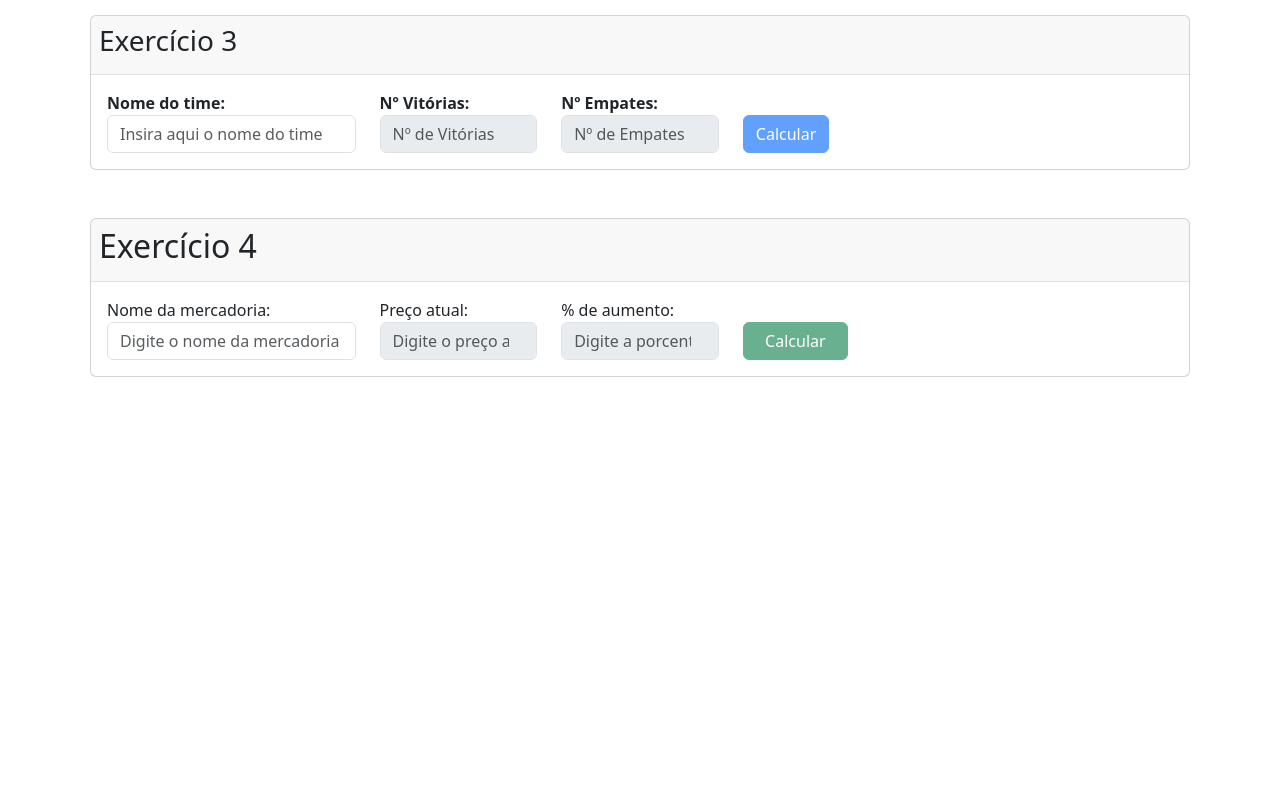
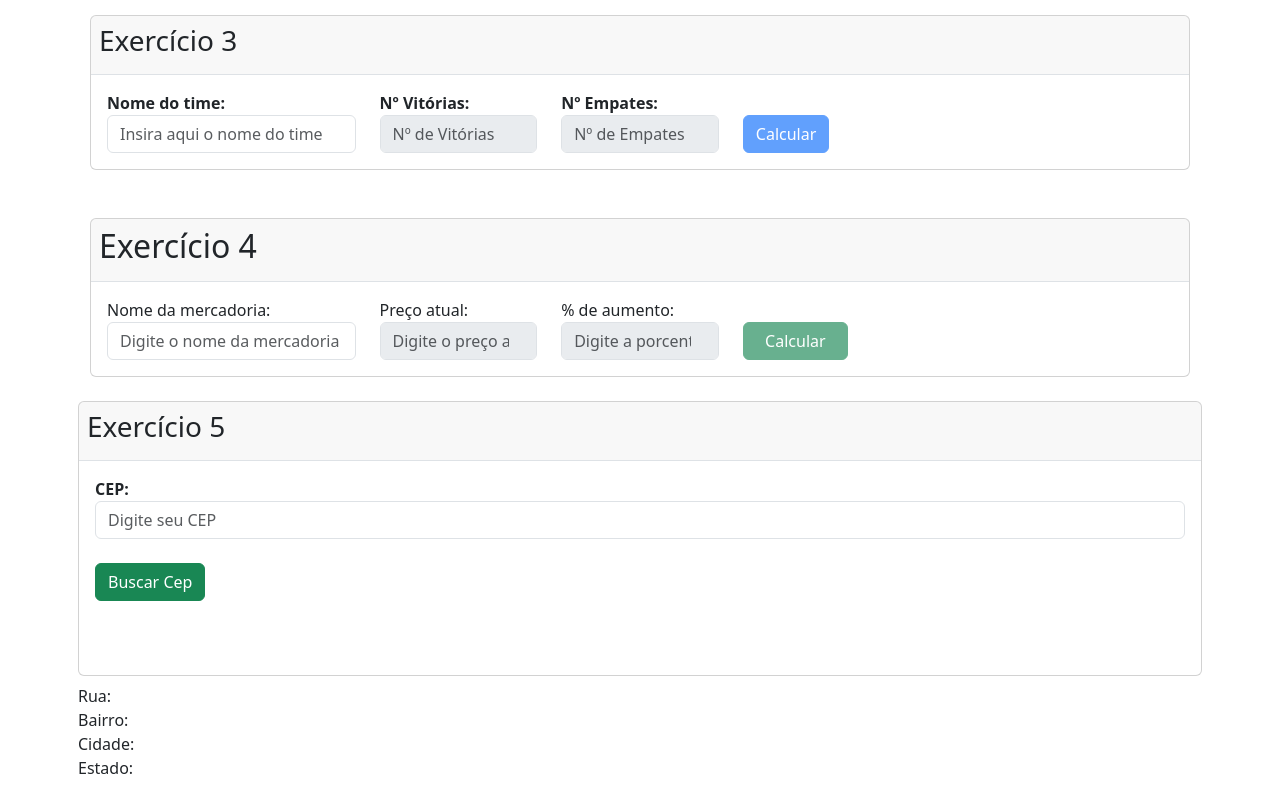
Before and after one commit to VitorCamposFrancisco/react-table, a React (Create React App) app: page / in a window 1280 px wide. Shown: the part 268-1056 px from the top of the page. Before the commit the page ends 800 px from the top, so only its background shows below. Built offline with nearby package versions, Linux system fonts and the light colour scheme.

Commit message:
Tratando API's de CEP

```diff
--- a/package.json
+++ b/package.json
@@ -6,6 +6,7 @@
     "@testing-library/jest-dom": "^5.17.0",
     "@testing-library/react": "^13.4.0",
     "@testing-library/user-event": "^13.5.0",
+    "axios": "^1.6.8",
     "bootstrap": "^5.3.3",
     "react": "^18.2.0",
     "react-bootstrap": "^2.10.2",
--- a/src/exercises/FifthExercise.js
+++ b/src/exercises/FifthExercise.js
@@ -7,8 +7,6 @@ function FifthExercise (){
     let [iPorcentagem, setPorcentagem] = useState();
     let [resultado, setTotal] = useState();
     const [isVisible, setIsVisible] = useState();
-
-
 
 
 
--- a/src/exercises/FourthExercise.js
+++ b/src/exercises/FourthExercise.js
@@ -1,7 +1,82 @@
+import { isVisible } from "@testing-library/user-event/dist/utils";
+import axios from "axios";
+import { useState } from "react";
+import { Alert } from "react-bootstrap";
+
 function FourthExercise() {
+    let [cep, setCep] = useState();
+    let [rua, setRua] = useState([]);
+    let [bairro, setBairro] = useState([]);
+    let [cidade, setCidade] = useState([]);
+    let [estado, setEstado] = useState([]);
+
+    let [status, setStatus] = useState({
+        "variant" : "",
+        "message" : ""
+    });
+
+    function Cep (valor) {
+        setCep(valor.target.value)
+    }
+
+    function buscarCep() {
+        axios.get("https://viacep.com.br/ws/" + cep + "/json/").then(function (response) {
+            setStatus({
+                "variant" : "success",
+                "message" : "Deu tudo certo :) BOA"
+            });
+
+            console.log(JSON.stringify(response.data));
+            setRua(response.data)
+            setBairro(response.data)
+            setCidade(response.data)
+            setEstado(response.data)
+        }).catch(function (error) {
+            console.log(error);
+            setStatus({
+                "variant" : "danger",
+                "message" : "Deu tudo errado :( FUDEU"
+            });
+        });
+    }
+
     return (
-        <div>
-
+        <div class="pt-4">
+            <div class="card">
+                    <div class="card-title p-2 border-bottom card-header">
+                        <h3>Exercício 5</h3>
+                    </div>
+                    <div class="card-body">
+                        <div class="row">
+                            <div class="col-sm-12 col-md-12 col-lg-12">
+                                <label class="label-control"><b>CEP:</b></label>
+                                <input class="form-control"  type="number" maxLength={8} placeholder="Digite seu CEP" onChange={Cep}></input>
+                            </div>
+                                <div class="col-sm-12 col-md-12 col-lg-3 mt-4">
+                                <button className="btn btn-success" onClick={buscarCep}>Buscar Cep</button>
+                            </div>
+                            <div class="col-sm-12 col-md-12 col-lg-12 mt-2" role="alert">
+                            <Alert variant={status.variant} >
+                                {status.message}
+                            </Alert>
+                            </div>
+                        </div>
+                    </div>
+                </div>
+                <div className="row mt-2">
+                        <div className="col-12">
+                            Rua:  {rua.logradouro}
+                        </div>
+                        <div className="col-12">
+                            Bairro:  {bairro.bairro}
+                        </div>
+                        <div className="col-12">
+                            Cidade:  {cidade.localidade}
+                        </div>
+                        <div className="col-12">
+                            Estado:  {estado.uf}
+                        </div>
+                </div>
         </div>
     )
 }
--- a/src/exercises/ThirdExercise.js
+++ b/src/exercises/ThirdExercise.js
@@ -47,7 +47,7 @@ function ThirdExercise() {
                                     <input class="form-control" type="number" placeholder="Nº de Empates" onChange={Empates} disabled={!vitorias}></input>
                                 </div>
                                 <div class="col-sm-12 col-md-3 col-lg-3 mt-4">
-                                    <button type="button" class="btn btn-primary" disabled={!nome || !vitorias || !empates} onClick={acaoBotao}>Calcular</button>
+                                    <button type="button" class="btn btn-primary " disabled={!nome || !vitorias || !empates} onClick={acaoBotao}>Calcular</button>
                                 </div>
                         </div>
                     </div>
--- a/src/pages/PrincipalPage.js
+++ b/src/pages/PrincipalPage.js
@@ -13,8 +13,8 @@ function PrincipalPage(){
             <FirstExercise/>
             <SecondExercise/>
             <ThirdExercise/>
+            <FifthExercise/>
             <FourthExercise/>
-            <FifthExercise/>
         </div>
     );
 }
```
Also changed, not shown: 1 other file (tests, documents, lock files or other folders).
